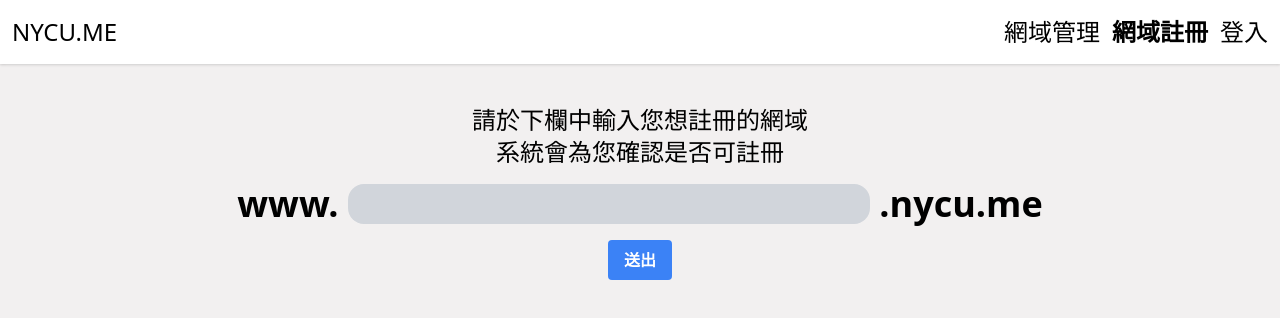
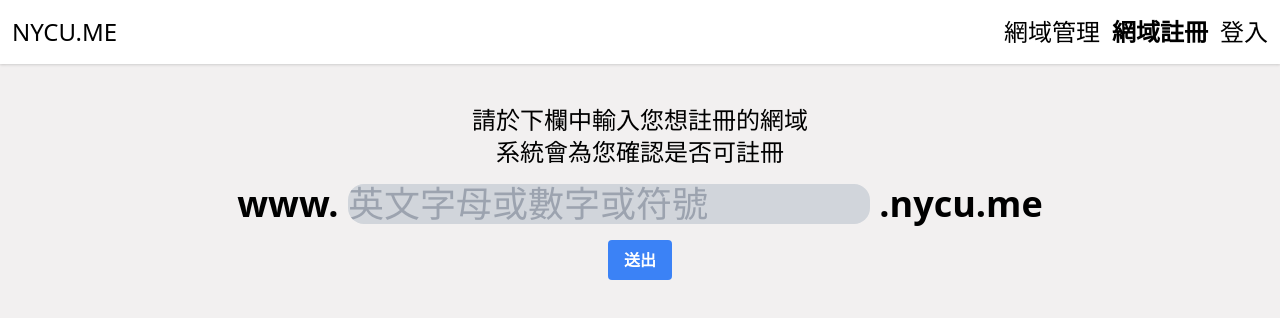
Before and after one commit to NYCU-ME/old-frontend, a Vue app: page /domainRegister in a window 1280 px wide. Shown: the top 318 px of the page. Built offline with nearby package versions, Linux system fonts and the light colour scheme; what vue-cookie-next would draw is missing.

Commit message:
Add placeholder and rewrite the variable with ref method

```diff
--- a/src/views/Home.vue
+++ b/src/views/Home.vue
@@ -5,21 +5,17 @@
 <script>
 // @ is an alias to /src
 // import HelloWorld from '@/components/HelloWorld.vue'
-import {reactive} from "vue"
 import {useCookie} from 'vue-cookie-next'
 import {useRoute}  from 'vue-router'
+import {ref, reactive} from "vue"
 
 export default {
   name: 'Home',
   setup() {
       let route = useRoute()
-      const state = reactive({
-          code : route.query.code
-      })
       const {setCookie} = useCookie()
       setCookie("code", route.query.code)
-      // this.$cookies.set("code", route.query.code)
-      return {state}
+      console.log(route.query.code)
   }
 }
 </script>
--- a/src/views/domainRegister.vue
+++ b/src/views/domainRegister.vue
@@ -2,7 +2,7 @@
     <div class="text-center">
         <div class="text-md lg:text-2xl mb-4">請於下欄中輸入您想註冊的網域<br />系統會為您確認是否可註冊</div>
         <div class="text-md md:text-3xl lg:text-4xl font-bold mb-4">
-            www. <input class="bg-gray-300 rounded-2xl" type="text" v-model.trim="data.code"> .nycu.me
+            www. <input class="bg-gray-300 rounded-2xl" type="text" v-model.trim="code" placeholder="英文字母或數字或符號"> .nycu.me
         </div>
         <button class="bg-blue-500 hover:bg-blue-700 text-white font-bold py-2 px-4 rounded" @click="sent()">
           送出
@@ -12,19 +12,18 @@
 
 <script>
 // @ is an alias to /src
-import {reactive} from "vue"
+import {ref, reactive} from "vue"
+
 
 export default {
   name: 'domainRegister',
   setup() {
-      const data = reactive({
-          code : ""
-      })
-      const sent = function() {
-          console.log(data.code);
+      const code = ref("")
+      const sent = async function() {
+          console.log(code.value);
       }
 
-      return {data, sent}
+      return {code, sent}
   }
 }
 </script>
```
